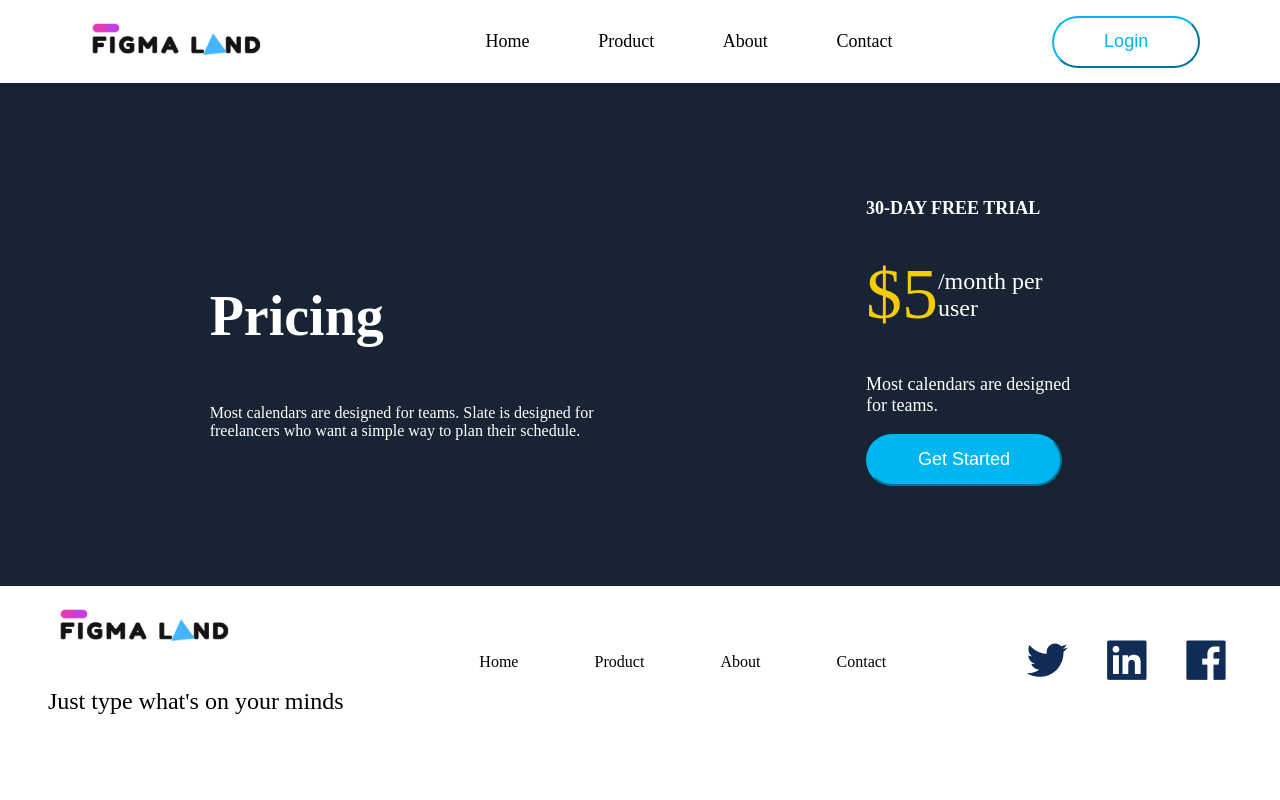
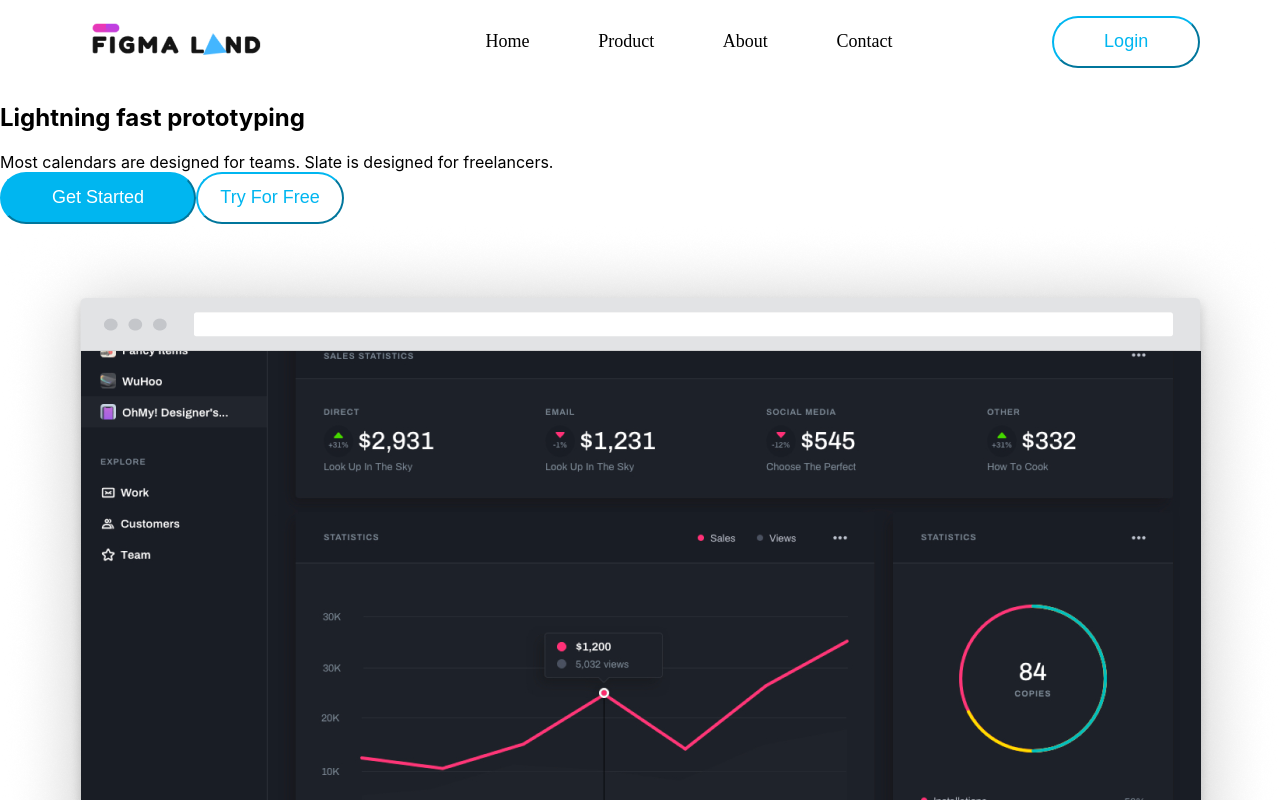
Before and after one commit to kasvrol/landing-page-01, a React (Create React App) app in the folder meu-app/: page / in a window 1280 px wide. Shown: the top 800 px of the page. Built offline with nearby package versions, Linux system fonts and the light colour scheme.

Commit message:
adição da primeira parte da página ao arquivo app.js

```diff
--- a/meu-app/src/App.js
+++ b/meu-app/src/App.js
@@ -1,5 +1,6 @@
 import React from 'react';
 import Header from "./components/Header/Header";
+import PrimeiraParte from "./components/Apresentacao/PrimeiraParte";
 import Pricing from "./components/Pricing/Pricing";
 import Footer from "./components/Footer/Footer";
 
@@ -7,6 +8,7 @@ function App() {
   return (
     <div>
       <Header/>
+      <PrimeiraParte/>
       <Pricing/>
       <Footer/>
     </div>
--- a/meu-app/src/components/Apresentacao/PrimeiraParte.jsx
+++ b/meu-app/src/components/Apresentacao/PrimeiraParte.jsx
@@ -1,17 +1,22 @@
 import React, {Component} from "react";
-import Proposta from "../Textos/Frase";
+import Frase from "../Textos/Frase";
 import ButtonStart from "../Button-Start/Button-Start";
 
 class PrimeiraParte extends Component{
     render(){
         return(
             <secton>
+                <section>
                     <h1>Lightning fast prototyping</h1>
                     <Frase/>
                     <ButtonStart/>
                     <button className="button-try">
                         <a>Try For Free</a>
                     </button>
+                </section>
+                <section>
+                    <img src={"image/flat-browser.png"} alt="imagem do produto"/>
+                </section>
             </secton>
         )
     }
```
Lines whose indentation alone changed are shown as unchanged.
